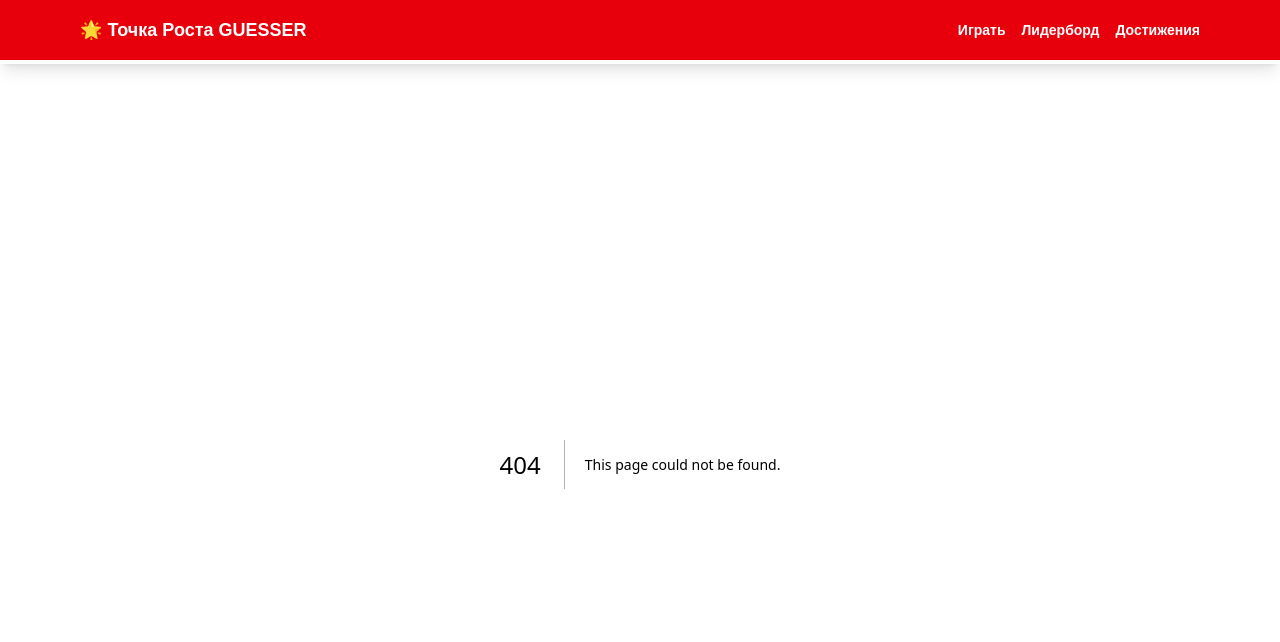
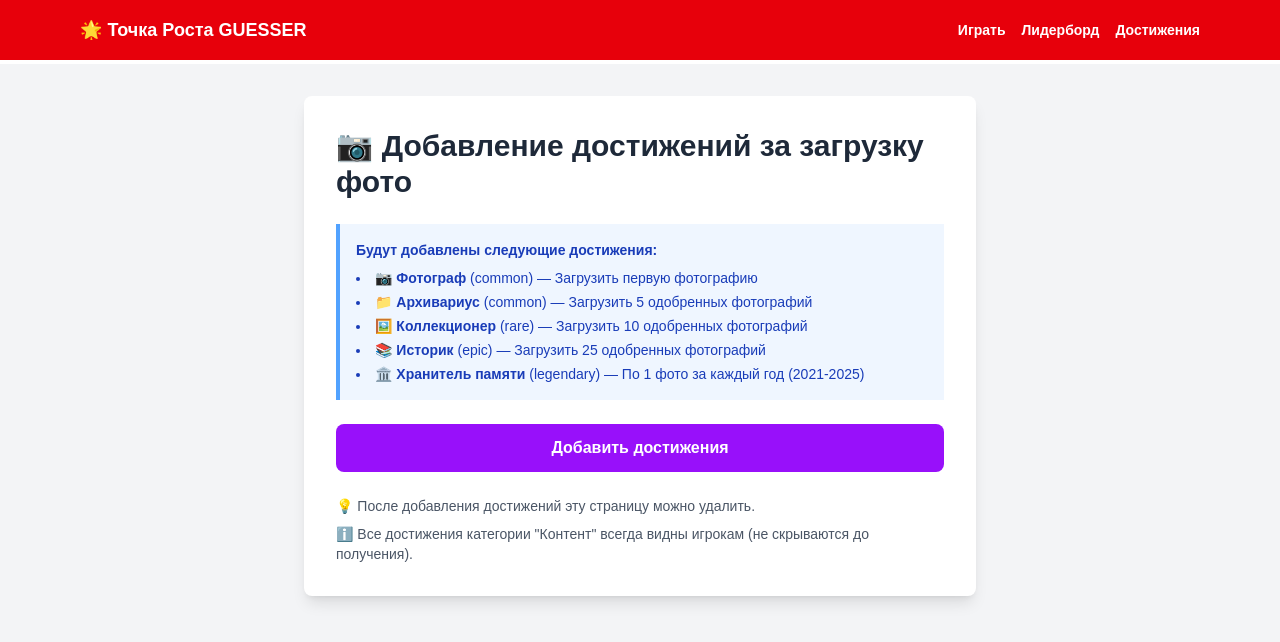
Before and after one commit to nikkawaf-rgb/guessr-memory, a Next.js app: page /admin/seed-content-achievements in a window 1280 px wide. Before the commit this address had no page. Shown: the top 642 px of the page. Built offline with nearby package versions, Linux system fonts and the light colour scheme.

Commit message:
feat: add content achievements seeder

```diff
--- /dev/null
+++ b/app/admin/seed-content-achievements/page.tsx
@@ -0,0 +1,82 @@
+"use client";
+
+import { useState } from "react";
+
+export default function SeedContentAchievementsPage() {
+  const [loading, setLoading] = useState(false);
+  const [result, setResult] = useState<{ success?: boolean; error?: string; message?: string } | null>(null);
+
+  const handleSeed = async () => {
+    if (!confirm("Добавить достижения категории 'Контент' в базу данных?")) {
+      return;
+    }
+
+    setLoading(true);
+    setResult(null);
+
+    try {
+      const response = await fetch("/api/admin/seed-content-achievements", {
+        method: "POST",
+      });
+
+      const data = await response.json();
+      setResult(data);
+    } catch (error) {
+      setResult({ error: error instanceof Error ? error.message : "Unknown error" });
+    } finally {
+      setLoading(false);
+    }
+  };
+
+  return (
+    <div className="min-h-screen bg-gray-100 p-8">
+      <div className="max-w-2xl mx-auto bg-white rounded-lg shadow-lg p-8">
+        <h1 className="text-3xl font-bold mb-6 text-gray-800">
+          📷 Добавление достижений за загрузку фото
+        </h1>
+
+        <div className="bg-blue-50 border-l-4 border-blue-400 p-4 mb-6">
+          <p className="text-sm text-blue-800 font-semibold mb-2">
+            Будут добавлены следующие достижения:
+          </p>
+          <ul className="list-disc list-inside text-sm text-blue-800 space-y-1">
+            <li>📷 <strong>Фотограф</strong> (common) — Загрузить первую фотографию</li>
+            <li>📁 <strong>Архивариус</strong> (common) — Загрузить 5 одобренных фотографий</li>
+            <li>🖼️ <strong>Коллекционер</strong> (rare) — Загрузить 10 одобренных фотографий</li>
+            <li>📚 <strong>Историк</strong> (epic) — Загрузить 25 одобренных фотографий</li>
+            <li>🏛️ <strong>Хранитель памяти</strong> (legendary) — По 1 фото за каждый год (2021-2025)</li>
+          </ul>
+        </div>
+
+        <button
+          onClick={handleSeed}
+          disabled={loading}
+          className="w-full bg-purple-600 hover:bg-purple-700 disabled:bg-gray-400 text-white font-bold py-3 px-6 rounded-lg transition"
+        >
+          {loading ? "Добавляю..." : "Добавить достижения"}
+        </button>
+
+        {result && (
+          <div className={`mt-6 p-4 rounded-lg ${result.success ? "bg-green-50 border border-green-200" : "bg-red-50 border border-red-200"}`}>
+            {result.success ? (
+              <div>
+                <h2 className="text-lg font-bold text-green-800 mb-2">✅ Успешно!</h2>
+                <p className="text-sm text-green-700">{result.message}</p>
+              </div>
+            ) : (
+              <div>
+                <h2 className="text-lg font-bold text-red-800 mb-2">❌ Ошибка</h2>
+                <p className="text-sm text-red-700">{result.error}</p>
+              </div>
+            )}
+          </div>
+        )}
+
+        <div className="mt-6 text-sm text-gray-600">
+          <p>💡 После добавления достижений эту страницу можно удалить.</p>
+          <p className="mt-2">ℹ️ Все достижения категории &quot;Контент&quot; всегда видны игрокам (не скрываются до получения).</p>
+        </div>
+      </div>
+    </div>
+  );
+}
--- /dev/null
+++ b/app/api/admin/seed-content-achievements/route.ts
@@ -0,0 +1,79 @@
+import { NextResponse } from "next/server";
+import { prisma } from "@/app/lib/prisma";
+
+const contentAchievements = [
+  {
+    key: 'photographer',
+    title: 'Фотограф',
+    description: 'Загрузить первую фотографию',
+    icon: '📷',
+    category: 'Контент',
+    rarity: 'common',
+  },
+  {
+    key: 'archivist',
+    title: 'Архивариус',
+    description: 'Загрузить 5 одобренных фотографий',
+    icon: '📁',
+    category: 'Контент',
+    rarity: 'common',
+  },
+  {
+    key: 'collector',
+    title: 'Коллекционер',
+    description: 'Загрузить 10 одобренных фотографий',
+    icon: '🖼️',
+    category: 'Контент',
+    rarity: 'rare',
+  },
+  {
+    key: 'historian',
+    title: 'Историк',
+    description: 'Загрузить 25 одобренных фотографий',
+    icon: '📚',
+    category: 'Контент',
+    rarity: 'epic',
+  },
+  {
+    key: 'memory_keeper',
+    title: 'Хранитель памяти',
+    description: 'Загрузить по 1 одобренной фотографии за каждый год: 2021, 2022, 2023, 2024 и 2025',
+    icon: '🏛️',
+    category: 'Контент',
+    rarity: 'legendary',
+  },
+];
+
+export async function POST() {
+  try {
+    let added = 0;
+    let skipped = 0;
+
+    for (const achievement of contentAchievements) {
+      const existing = await prisma.achievement.findUnique({
+        where: { key: achievement.key },
+      });
+
+      if (existing) {
+        skipped++;
+        continue;
+      }
+
+      await prisma.achievement.create({
+        data: achievement,
+      });
+      added++;
+    }
+
+    return NextResponse.json({
+      success: true,
+      message: `Добавлено: ${added}, пропущено (уже есть): ${skipped}`
+    });
+  } catch (error) {
+    console.error("Seed error:", error);
+    return NextResponse.json(
+      { error: error instanceof Error ? error.message : "Failed to seed" },
+      { status: 500 }
+    );
+  }
+}
```
